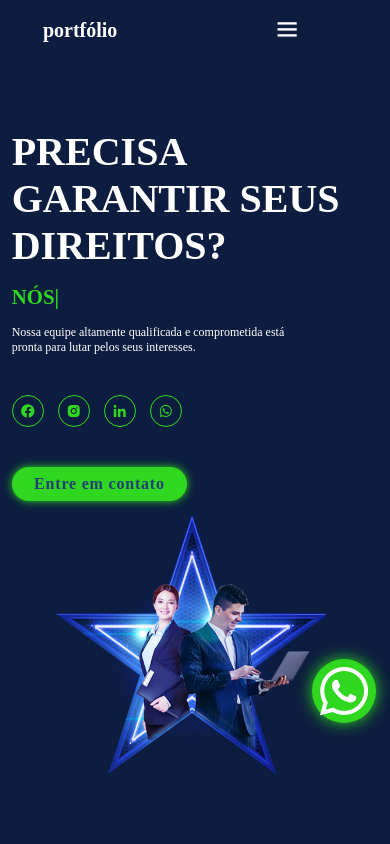
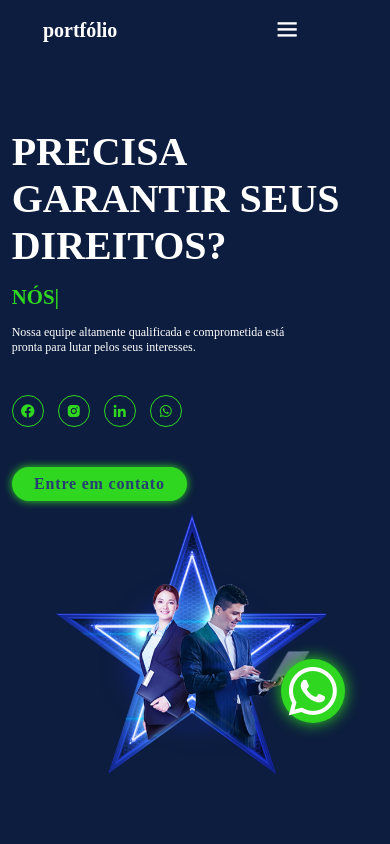
Before and after one commit to SANTANATECHNOLOGY/borges_advogados, a plain HTML site: page index.html in a window 390 px wide. Shown: the top 844 px of the page. Drawn offline with nearby package versions, Linux system fonts and the light colour scheme.

Commit message:
modificando mobile

```diff
--- a/css/style.css
+++ b/css/style.css
@@ -527,6 +527,12 @@ span {
     .contato form .btn{
         margin-left: 25%;
     }
+    .icon_wpp i{
+        left: 72%;
+    }
+    #menu_icon {
+        margin-right: 20%;
+    }
 }
 @media (max-width: 395px){
     #menu_icon {
--- a/index.html
+++ b/index.html
@@ -15,7 +15,7 @@
 
 <body>
     <div class="icon_wpp">
-        <a href=""><i class='bx bxl-whatsapp'></i></a>
+        <a href="#"><i class='bx bxl-whatsapp'></i></a>
     </div>
     <header class="header">
         <a href="#" class="logo">portfólio</a>
```
